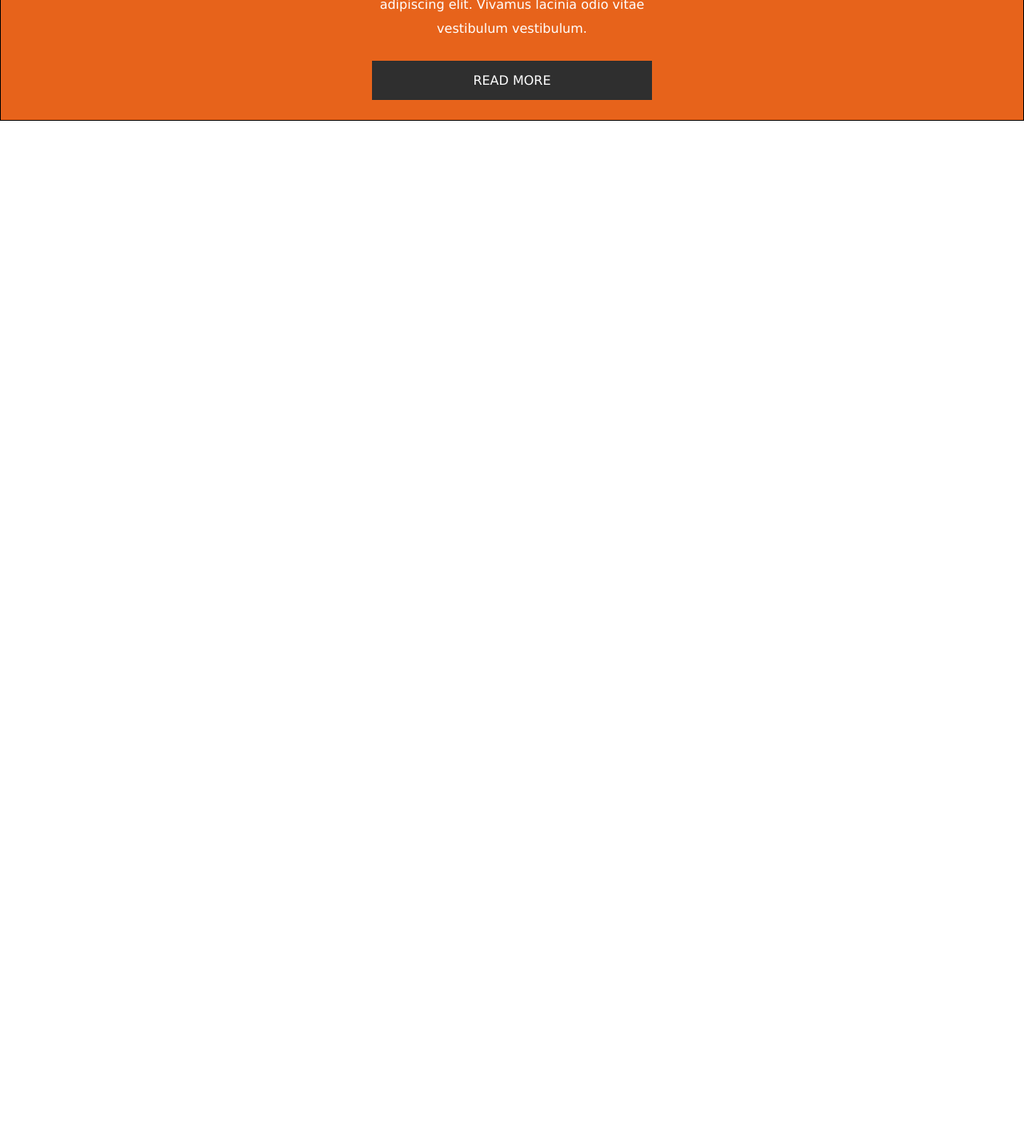
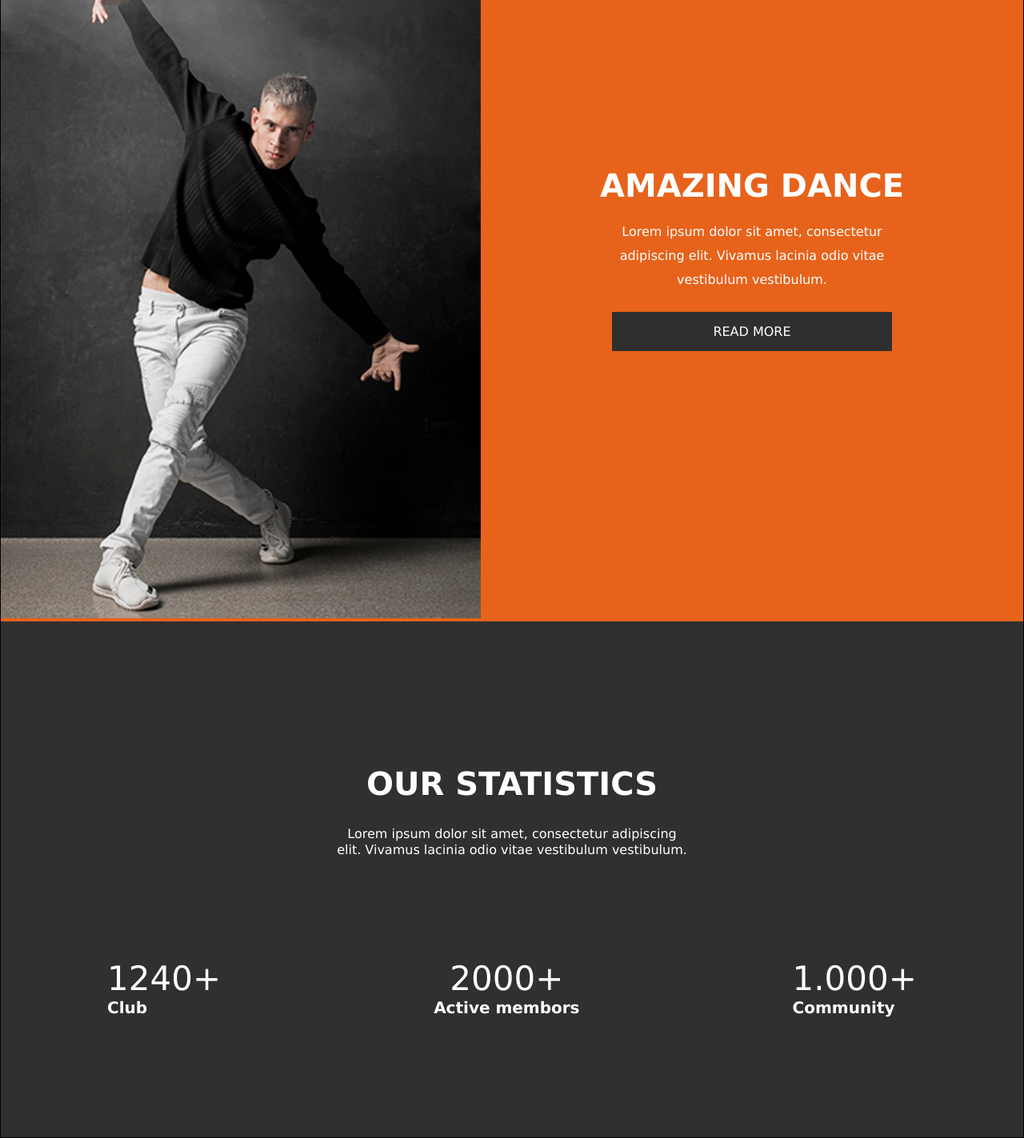
Before and after one commit to himsmakwana/Himanshu_Makwana_WD, a plain HTML site: page Psd-to-html/Practice-1.html in a window 1280 px wide. Shown: the part 2069-3492 px from the top of the page at 80% size. Before the commit the page ends 2220 px from the top, so only its background shows below. Drawn offline with Linux system fonts and the light colour scheme.

Commit message:
my 1st web statics section add

```diff
--- a/Psd-to-html/Practice-1.html
+++ b/Psd-to-html/Practice-1.html
@@ -112,7 +112,7 @@
       </section>
       <section class="amazing dance">
         <div class="box1">
-          <img src="/image/3390959 (2).png" alt="" srcset="" />
+          <img src="/Psd-to-html/image/asia_dance.png" alt="" srcset="" />
         </div>
         <div class="box2">
           <h6>AMAZING DANCE</h6>
@@ -123,6 +123,31 @@
           <div>READ MORE</div>
         </div>
       </section>
+
+      <!-- our statics section start -->
+      <section class="statics">
+        <div class="subtitle"><h3>Our Statistics</h3></div>
+        <div>
+          <p>
+            Lorem ipsum dolor sit amet, consectetur adipiscing elit. Vivamus
+            lacinia odio vitae vestibulum vestibulum.
+          </p>
+        </div>
+        <div class="cac">
+          <div>
+            1240+
+            <span>Club</span>
+          </div>
+          <div>
+            2000+
+            <span>Active membors</span>
+          </div>
+          <div>
+            1.000+
+            <span>Community</span>
+          </div>
+        </div>
+      </section>
     </div>
   </body>
 </html>
--- a/Psd-to-html/style.css
+++ b/Psd-to-html/style.css
@@ -3,6 +3,7 @@
   padding: 0;
   box-sizing: border-box;
   font-family: Verdana, Geneva, Tahoma, sans-serif;
+  color: white;
   /* border: 2px solid white; */
 }
 .container {
@@ -249,3 +250,38 @@ h6 {
   width: 400px;
   margin: 0px auto;
 }
+
+/* our statics section start  */
+
+.statics {
+  background-color: #303030;
+  text-align: center;
+  padding: 150px 0px 50px 0px;
+}
+.statics h3 {
+  font-size: 40px;
+  padding: 30px;
+  text-transform: uppercase;
+}
+.statics p {
+  text-align: center;
+  line-height: 20px;
+  margin: 0px 420px;
+  padding-bottom: 16px;
+}
+.cac {
+  display: flex;
+  justify-content: space-around;
+  column-gap: 200px;
+  text-align: center;
+  margin-top: 10px;
+  padding: 100px;
+}
+.cac span {
+  display: flex;
+  font-size: 20px;
+  font-weight: 800;
+}
+.cac div {
+  font-size: 42px;
+}
```
Also changed, not shown: My Practice Project reference by youtube/Project-1/css/style.css (renamed from My Practice Project/Project-1/css/style.css), My Practice Project reference by youtube/Project-1/image/1.jpg (renamed from My Practice Project/Project-1/image/1.jpg), My Practice Project reference by youtube/Project-1/index.html (renamed from My Practice Project/Project-1/index.html), My Practice Project reference by youtube/Project-3/index.html (renamed from My Practice Project/Project-3/index.html), My Practice Project reference by youtube/Project-3/style.css (renamed from My Practice Project/Project-3/style.css), My Practice Project reference by youtube/Project-4/image/developer.png (renamed from My Practice Project/Project-4/image/developer.png), My Practice Project reference by youtube/Project-4/image/mobile.png (renamed from My Practice Project/Project-4/image/mobile.png), My Practice Project reference by youtube/Project-4/image/uiux.png (renamed from My Practice Project/Project-4/image/uiux.png), My Practice Project reference by youtube/Project-4/image/web.png (renamed from My Practice Project/Project-4/image/web.png), My Practice Project reference by youtube/Project-4/index.html (renamed from My Practice Project/Project-4/index.html), My Practice Project reference by youtube/Project-4/style.css (renamed from My Practice Project/Project-4/style.css), My Practice Project reference by youtube/project-2/index.html (renamed from My Practice Project/project-2/index.html), My Practice Project reference by youtube/project-2/style.css (renamed from My Practice Project/project-2/style.css), 3 other files.
